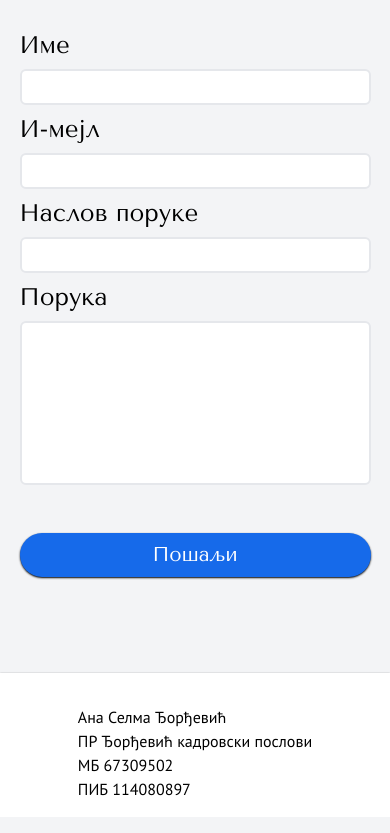
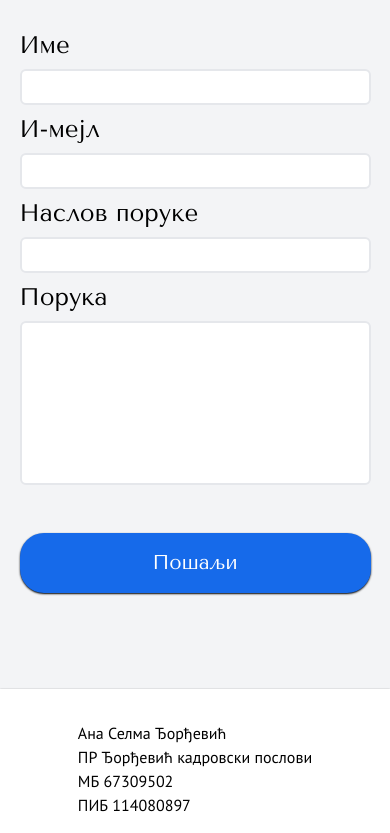
Before and after one commit to japundzasergej/kadrovski-poslovi, a React (Vite) app: page / in a window 390 px wide. Shown: the part 1751-2584 px from the top of the page. Built offline with nearby package versions, Linux system fonts and the light colour scheme.

Commit message:
scalability

```diff
--- a/src/pages/Contact.tsx
+++ b/src/pages/Contact.tsx
@@ -24,6 +24,7 @@ const Contact = () => {
     message: '',
   });
 
+  const isTablet = useMediaQuery('(min-width: 540px)');
   const isDesktop = useMediaQuery('(min-width: 1024px)');
 
   const handleSubmit = async (e: React.FormEvent<HTMLFormElement>) => {
@@ -114,7 +115,7 @@ const Contact = () => {
           </label>
           <textarea
             id="msg"
-            rows={isDesktop ? 10 : 5}
+            rows={isTablet ? 10 : 5}
             {...register('message', {
               required: true,
             })}
@@ -129,8 +130,8 @@ const Contact = () => {
           )}
           <button
             type="submit"
-            className={`mt-12 bg-button py-2 md:py-[0.75rem] text-white rounded-3xl hover:opacity-90 transition duration-300 shadow-sm shadow-black ${
-              isDesktop ? 'text-3xl' : 'md:text-3xl text-xl'
+            className={`mt-12 bg-button text-white rounded-3xl hover:opacity-90 transition duration-300 shadow-sm shadow-black ${
+              isDesktop ? 'text-3xl py-[0.75rem]' : 'text-xl md:text-3xl py-4'
             }`}
             disabled={isSubmitting}
           >
```
